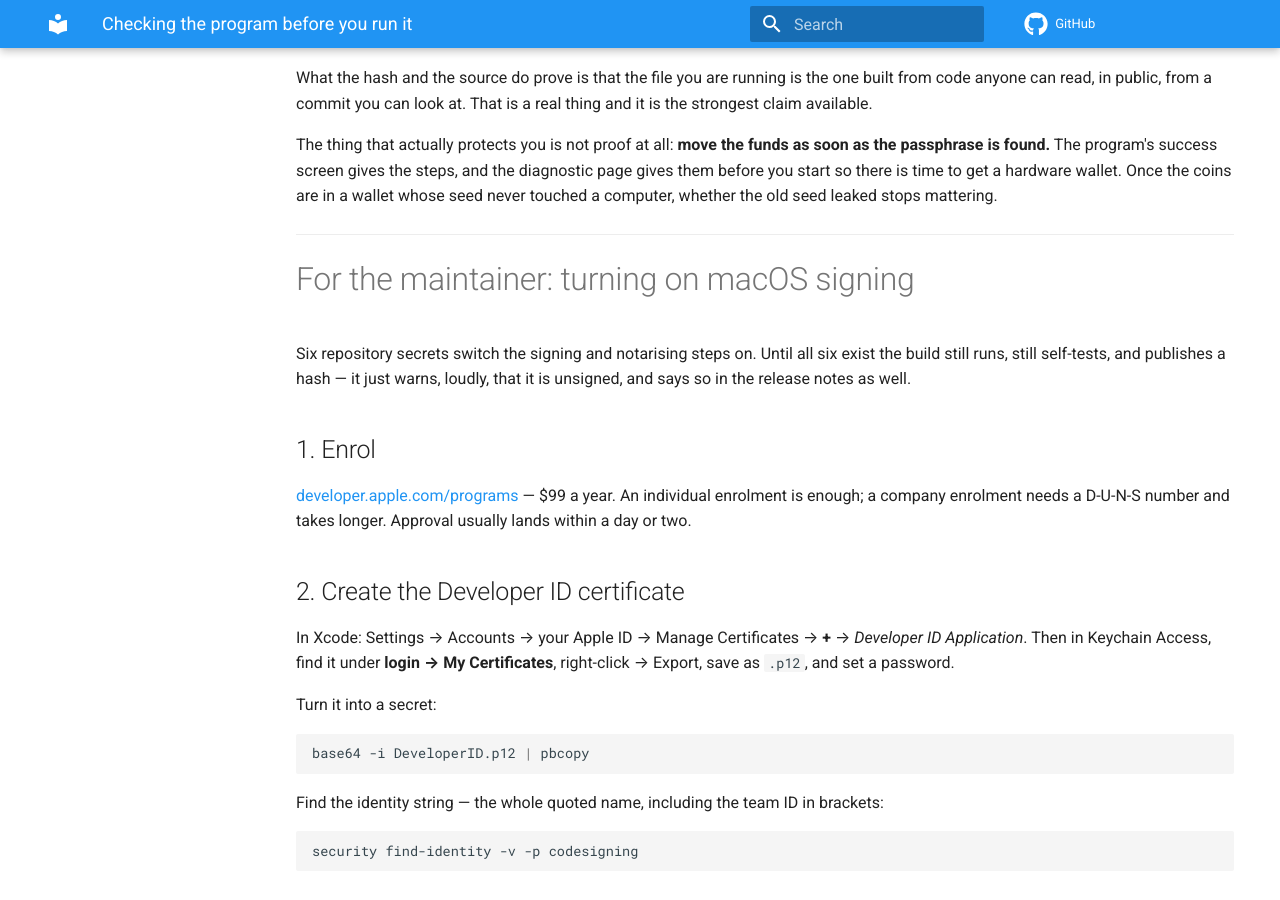
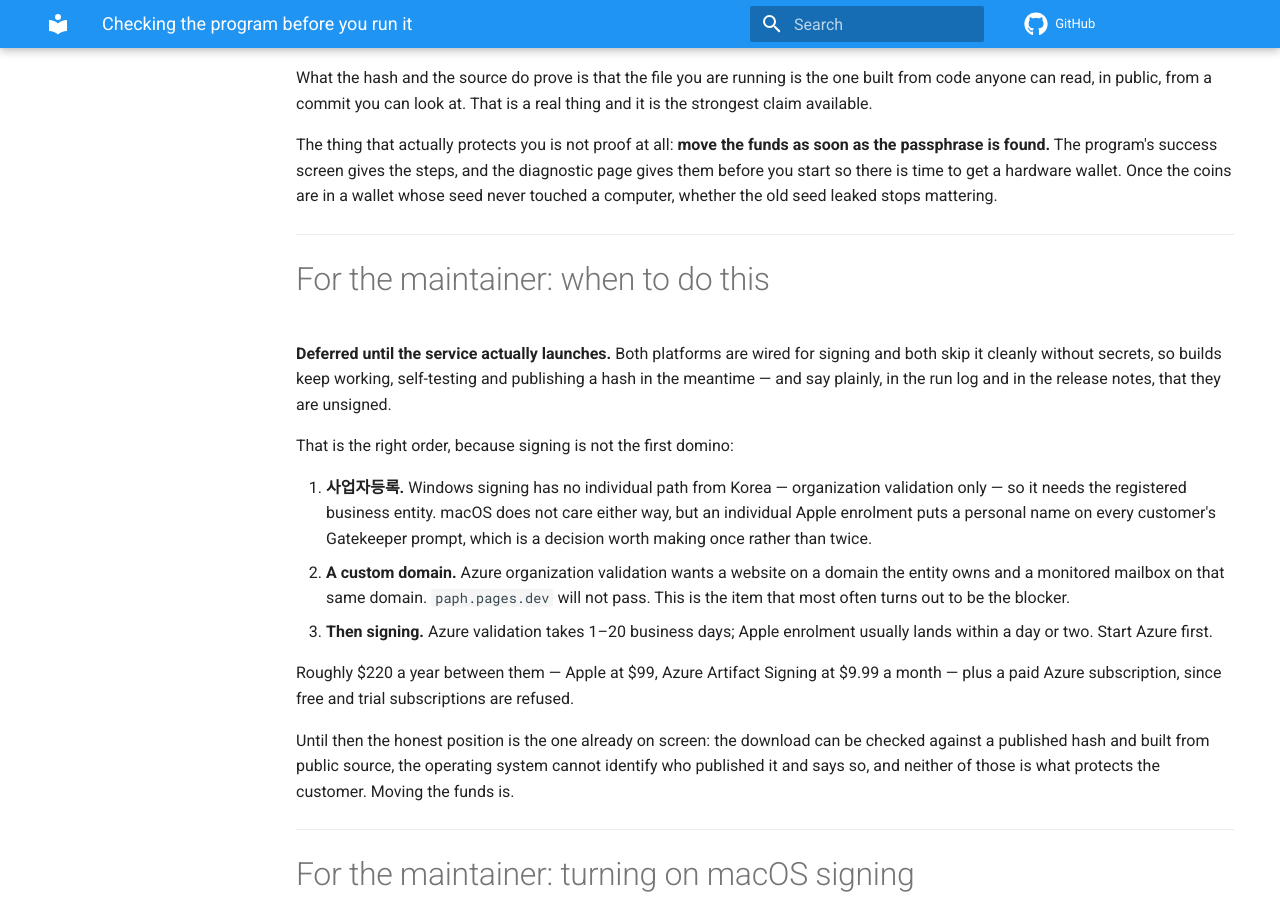
Before and after one commit to tristanjo/recover, an MkDocs documentation site: the page built from docs/Verifying_The_Download.md, in a window 1280 px wide and 900 px high, scrolled down 1873 px. Built offline with MkDocs 1.6.1 and Material for MkDocs 9.7.7, drawn with Linux system fonts in a browser that asks for light colours; comment, search, counter and statistics services are not loaded.

Commit message:
Record that signing waits for launch, and what it waits on
Both platforms are wired for signing and both skip cleanly without
secrets, so nothing changes in the build. What was missing is why it is
deferred and what has to happen first, which is worth writing down rather
than re-deriving.

Signing is not the first domino. Windows has no individual validation
path from Korea, so it needs the business registration; Azure
organization validation then wants a website and mailbox on a domain the
entity owns, which rules out paph.pages.dev and makes the custom domain
the likely blocker. Azure validation runs 1-20 business days, Apple
enrolment a day or two, so Azure starts first.

Co-Authored-By: Claude Opus 5 <noreply@anthropic.com>

```diff
--- a/docs/Verifying_The_Download.md
+++ b/docs/Verifying_The_Download.md
@@ -96,6 +96,35 @@ The thing that actually protects you is not proof at all: **move the funds as so
 passphrase is found.** The program's success screen gives the steps, and the diagnostic page
 gives them before you start so there is time to get a hardware wallet. Once the coins are in
 a wallet whose seed never touched a computer, whether the old seed leaked stops mattering.
+
+---
+
+# For the maintainer: when to do this
+
+**Deferred until the service actually launches.** Both platforms are wired for signing and
+both skip it cleanly without secrets, so builds keep working, self-testing and publishing a
+hash in the meantime — and say plainly, in the run log and in the release notes, that they
+are unsigned.
+
+That is the right order, because signing is not the first domino:
+
+1. **사업자등록.** Windows signing has no individual path from Korea — organization
+   validation only — so it needs the registered business entity. macOS does not care either
+   way, but an individual Apple enrolment puts a personal name on every customer's
+   Gatekeeper prompt, which is a decision worth making once rather than twice.
+2. **A custom domain.** Azure organization validation wants a website on a domain the entity
+   owns and a monitored mailbox on that same domain. `paph.pages.dev` will not pass. This is
+   the item that most often turns out to be the blocker.
+3. **Then signing.** Azure validation takes 1–20 business days; Apple enrolment usually
+   lands within a day or two. Start Azure first.
+
+Roughly $220 a year between them — Apple at $99, Azure Artifact Signing at $9.99 a month —
+plus a paid Azure subscription, since free and trial subscriptions are refused.
+
+Until then the honest position is the one already on screen: the download can be checked
+against a published hash and built from public source, the operating system cannot identify
+who published it and says so, and neither of those is what protects the customer. Moving the
+funds is.
 
 ---
 
```
Also changed, not shown: 1 other file.
